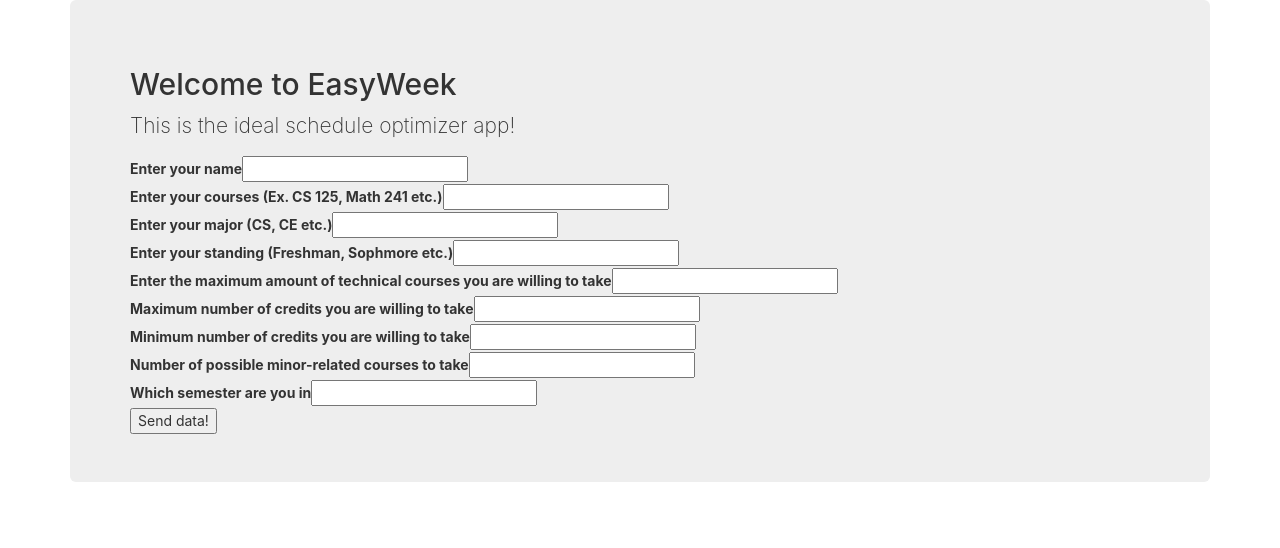
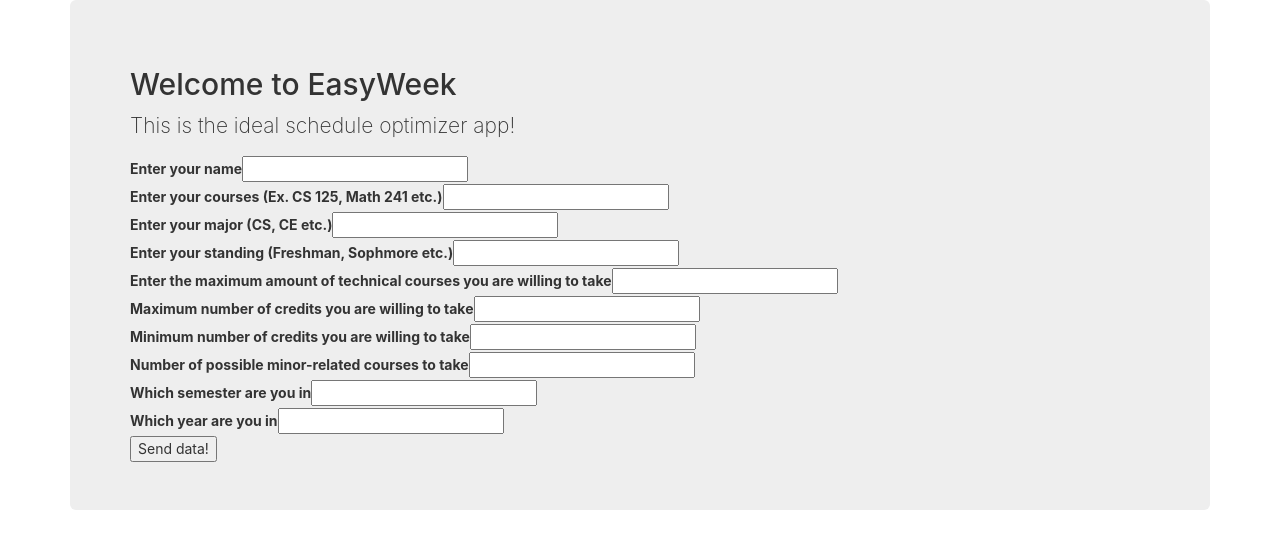
Before and after one commit to rbalaji3/easyweekFrontend, a React (Create React App) app: page / in a window 1280 px wide. Shown: the top 548 px of the page. Built offline with nearby package versions, Linux system fonts and the light colour scheme.

Commit message:
sem and year

```diff
--- a/src/components/home.jsx
+++ b/src/components/home.jsx
@@ -27,6 +27,7 @@
     const maximumCredits = data.get('maximumCredits');
     const minorCourses = data.get('minor');
     const sem = data.get('sem');
+    const year = data.get('year');
 
     const obj = {
       name: name,
@@ -37,7 +38,8 @@
       minimumCredits: minimumCredits,
       maximumCredits: maximumCredits,
       minorrelatedCourses: minorCourses,
-      semester: sem
+      semester: sem,
+      year: year
     };
     var request = new XMLHttpRequest();
     request.open("POST", "http://0.0.0.0:5000/register");
@@ -112,8 +114,12 @@
               <input id="minor" name="minor" type="text" />
             </div>
             <div>
-              <label htmlFor="standing">Which semester are you in</label>
+              <label htmlFor="semester">Which semester are you in</label>
               <input id="sem" name="sem" type="text" />
+            </div>
+            <div>
+              <label htmlFor="year">Which year are you in</label>
+              <input id="year" name="year" type="text" />
             </div>
             <button>Send data!</button>
           </form>
```
